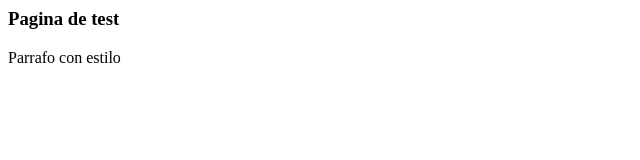
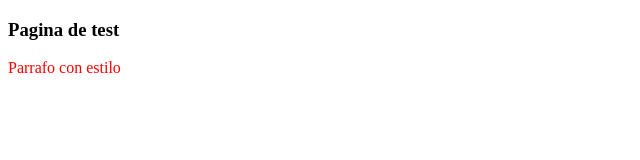
Before and after one commit to alvarovela/byronrdz.github.io, a plain HTML site: page index.html in a window 1280 px wide. Shown: the whole page, without its empty margins (0-640 px from the left). Drawn offline with Linux system fonts and the light colour scheme.

Commit message:
Fix style issue

```diff
--- a/estilos.css
+++ b/estilos.css
@@ -1,3 +1,7 @@
 .especial {
 	border: 3px solid blue;
 }
+
+p {
+	color: red;
+}
--- a/index.html
+++ b/index.html
@@ -1,3 +1,4 @@
+<!DOCTYPE html>
 <html>
 	<head>
 		<link rel="stylesheet" href="estilos.css" />
```
